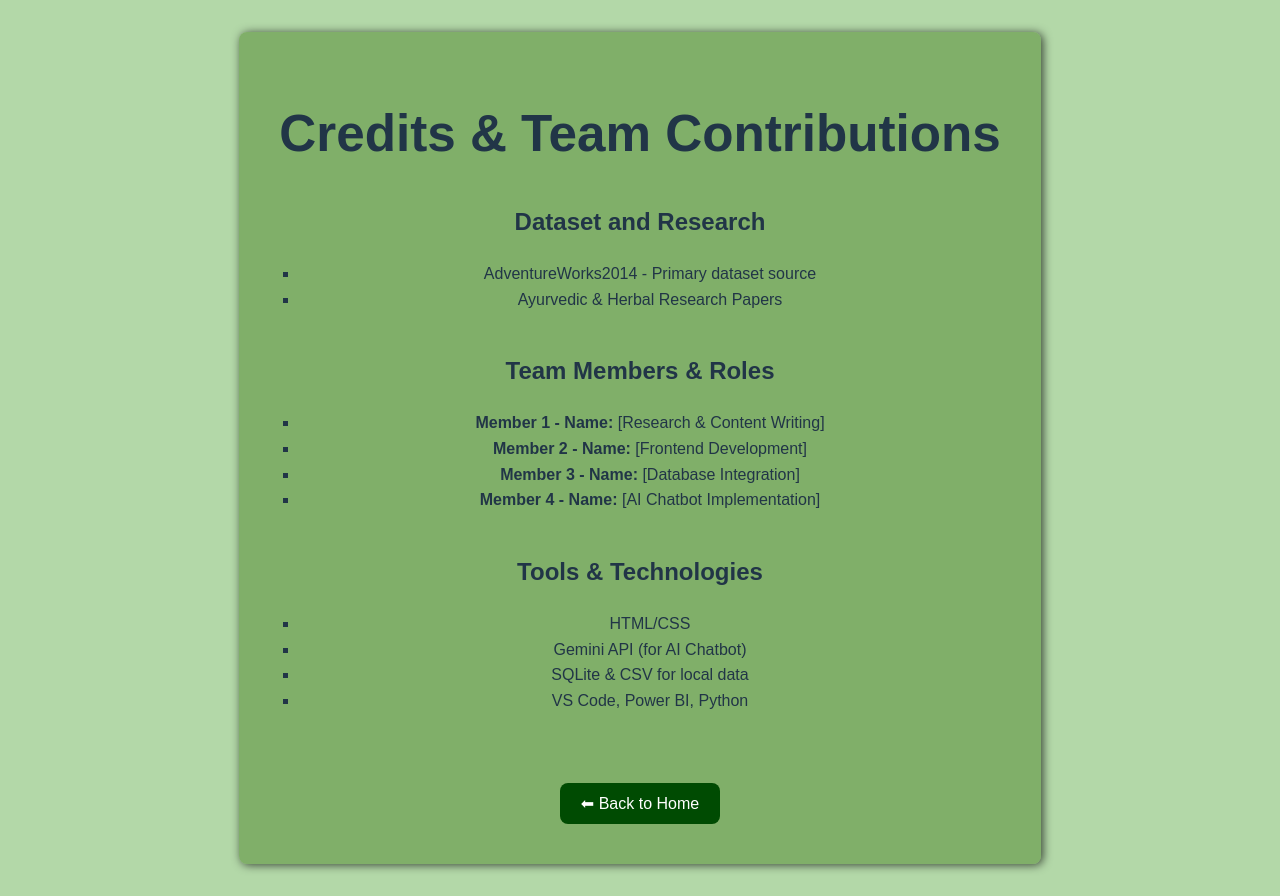
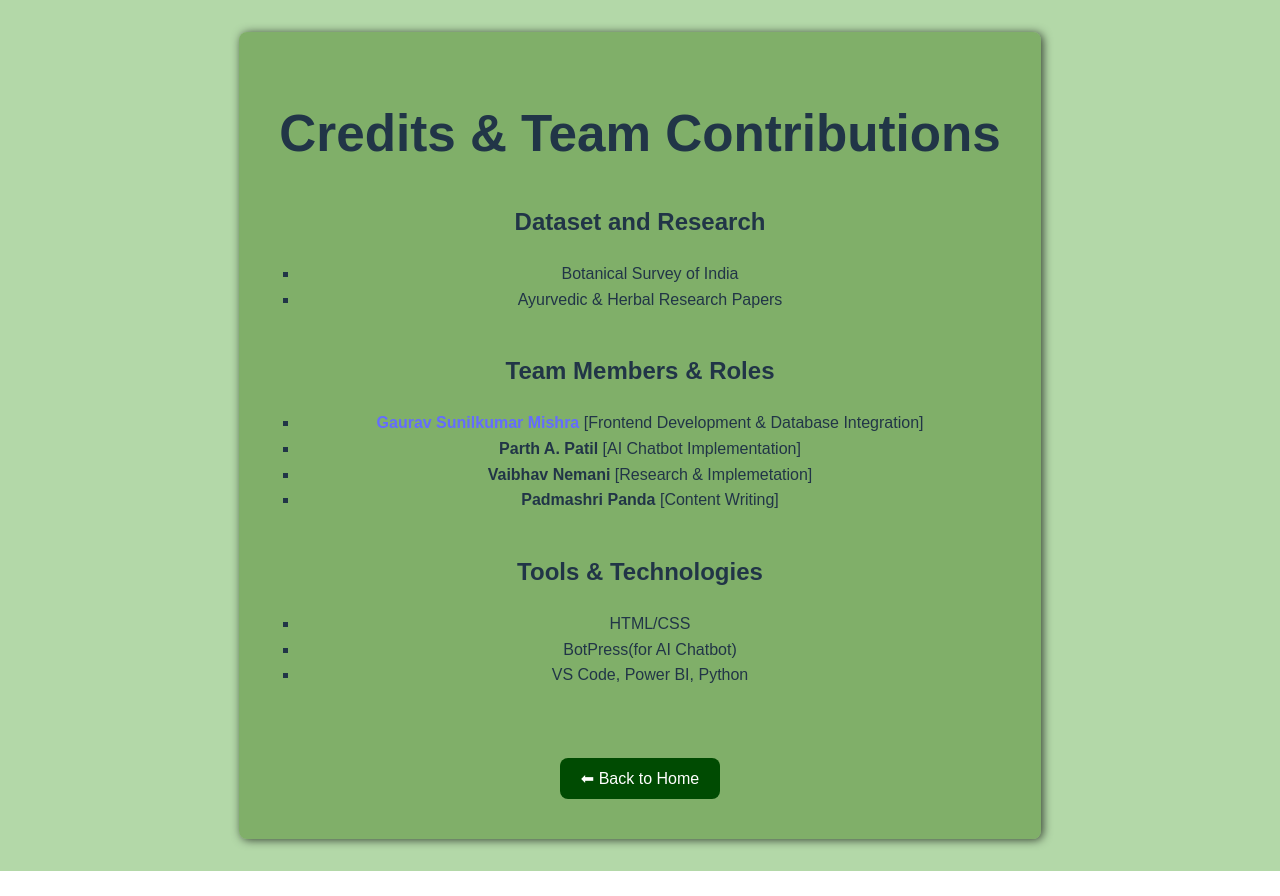
Before and after one commit to gm5217194/HerbVerse, a React (Vite) app: page /credit in a window 1280 px wide. After the commit the page ends 871 px from the top, so only its background shows below. Built offline with nearby package versions, Linux system fonts and the light colour scheme.

Commit message:
semi1.05.6.03

```diff
--- a/src/credit.css
+++ b/src/credit.css
@@ -26,11 +26,13 @@ body {
 
   .credits-section {
     margin-bottom: 40px;
+    color: #213547;
   }
 
   .credits-section ul {
     list-style-type: square;
     padding-left: 20px;
+    color: #213547;
   }
 
   .back-button {
--- a/src/credit.jsx
+++ b/src/credit.jsx
@@ -16,7 +16,7 @@ const Credit = () => {
       <div className="credits-section">
         <h2>Dataset and Research</h2>
         <ul>
-          <li>AdventureWorks2014 - Primary dataset source</li>
+          <li>Botanical Survey of India</li>
           <li>Ayurvedic & Herbal Research Papers</li>
         </ul>
       </div>
@@ -24,10 +24,10 @@ const Credit = () => {
       <div className="credits-section">
         <h2>Team Members & Roles</h2>
         <ul>
-          <li><strong>Member 1 - Name:</strong> [Research & Content Writing]</li>
-          <li><strong>Member 2 - Name:</strong> [Frontend Development]</li>
-          <li><strong>Member 3 - Name:</strong> [Database Integration]</li>
-          <li><strong>Member 4 - Name:</strong> [AI Chatbot Implementation]</li>
+          <li><a href="https://www.linkedin.com/in/mishrajeeeeee/"><strong>Gaurav Sunilkumar Mishra</strong></a> [Frontend Development & Database Integration]</li>
+          <li><strong>Parth A. Patil</strong> [AI Chatbot Implementation]</li>
+          <li><strong>Vaibhav Nemani</strong> [Research & Implemetation]</li>
+          <li><strong>Padmashri Panda</strong> [Content Writing]</li>
         </ul>
       </div>
 
@@ -35,8 +35,7 @@ const Credit = () => {
         <h2>Tools & Technologies</h2>
         <ul>
           <li>HTML/CSS</li>
-          <li>Gemini API (for AI Chatbot)</li>
-          <li>SQLite & CSV for local data</li>
+          <li>BotPress(for AI Chatbot)</li>
           <li>VS Code, Power BI, Python</li>
         </ul>
       </div>
```
